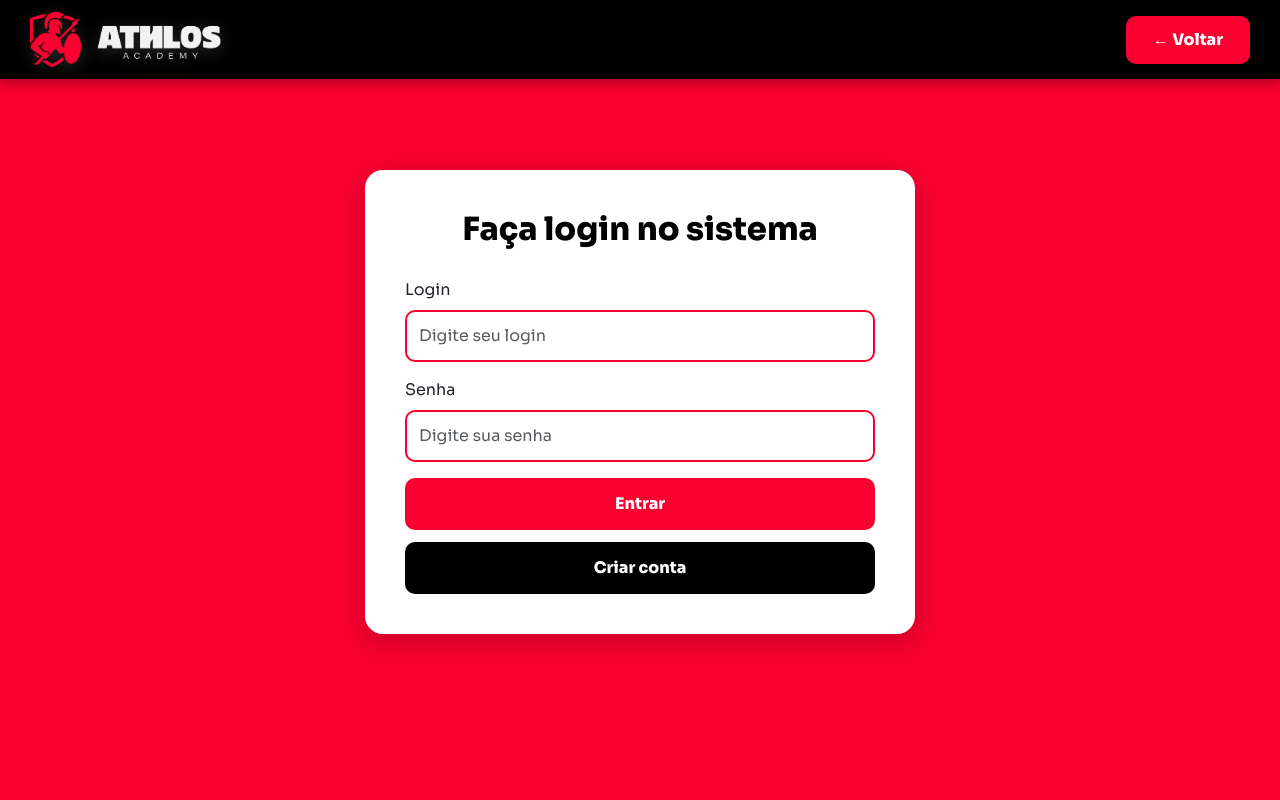
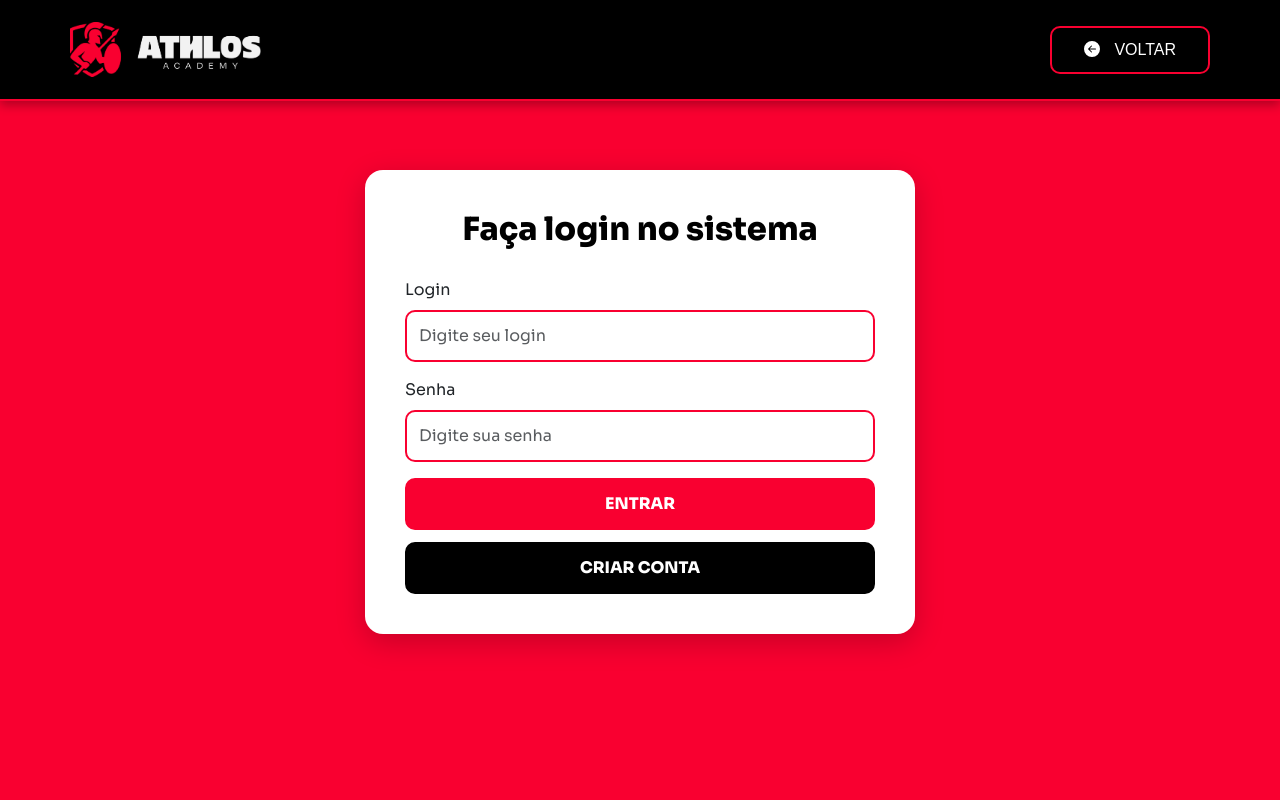
Before and after one commit to lightdsgn/AthlosAcademy-PWEB1_2025_2, a PHP site: page /php/admin/login.php in a window 1280 px wide. Run offline with PHP 8.4, Linux system fonts and the light colour scheme.

Commit message:
Atualização 1.1

```diff
--- a/php/admin/index.php
+++ b/php/admin/index.php
@@ -27,6 +27,9 @@ $dbProdutos = new db('produto');
 $totalProdutos = count($dbProdutos->all());
 
 
+
+$novosUsuariosSemana = [5, 10, 7, 12, 8, 6, 9];
+$treinosPorInstrutor = [20, 35, 15, 25, 18, 22, 30, 27];
 
 
 $alertas = [
--- a/php/admin/login.php
+++ b/php/admin/login.php
@@ -48,25 +48,34 @@ if (!empty($_POST)) {
     flex-direction: column;
     align-items: center;
     padding-top: 40px;
+    overflow-x: hidden;
 }
+
+
 
         header {
             width: 100%;
             background: #000;
-            padding: 12px 30px;
+            padding: 22px 50px;
             display: flex;
             align-items: center;
             justify-content: space-between;
             position: fixed;
             top: 0;
             left: 0;
+            border-bottom: 2px solid #f90030;
             box-shadow: 0 4px 10px rgba(0,0,0,0.3);
             z-index: 100;
         }
 
         .header-logo {
             height: 55px;
-            filter: drop-shadow(0px 4px 8px rgba(255,255,255,0.15));
+            margin-left:20px;
+            transition: transform 0.3s ease-in-out;
+        }
+
+        .header-logo:hover {
+            transform: scale(1.05);
         }
 
         .btn-header-voltar {
@@ -127,6 +136,22 @@ if (!empty($_POST)) {
         .btn-login:hover {
             background-color: #ff004d;
             transform: scale(1.05);
+            color: #fff;
+        }
+        .botao-login {
+            background-color: #000;
+            border: 2px solid #f90030;
+            border-radius: 10px;
+            margin-right:20px;
+            padding: 10px 40px;
+            font-family: 'Sora ExtraBold', sans-serif;
+            color: #ffffff;
+            cursor: pointer;
+            transition: background 0.3s ease, transform 0.2s ease;
+        }
+        .botao-login:hover {
+            background-color: #ff004d;
+            transform: scale(1.05);
         }
 
         .btn-secondary {
@@ -142,8 +167,8 @@ if (!empty($_POST)) {
         }
         .btn-secondary:hover {
             transform: scale(1.05);
-            border-color: #f90030;
-            color: #f90030;
+            border-color: #000000ff;
+
             background: #000;
         }
 
@@ -156,10 +181,23 @@ if (!empty($_POST)) {
 <body>
 
 
+
     <header>
         <img src="../../img/LOGO-ATHLOS2.png" class="header-logo" alt="Athlos Logo">
 
-        <a href="../index.html" class="btn-header-voltar">← Voltar</a>
+                   <button
+    style="margin-left:30px;width: 160px; padding-left:3px; padding-right:3px"
+    class="botao-login"
+    onclick="window.location.href='../../index.html'">
+
+    <svg xmlns="http://www.w3.org/2000/svg" width="16" height="16"
+        style="margin-right:10px; margin-top:-3px"
+        fill="currentColor" viewBox="0 0 16 16">
+        <path d="M8 0a8 8 0 1 0 0 16A8 8 0 0 0 8 0m3.5 7.5a.5.5 0 0 1 0 1H5.707l2.147 2.146a.5.5 0 0 1-.708.708l-3-3a.5.5 0 0 1 0-.708l3-3a.5.5 0 1 1 .708.708L5.707 7.5z" />
+    </svg>
+    VOLTAR
+</button>
+
     </header>
 
 
@@ -182,8 +220,8 @@ if (!empty($_POST)) {
                 <input class="form-control" type="password" name="senha" placeholder="Digite sua senha">
             </div>
 
-            <button class="btn btn-login" type="submit">Entrar</button>
-            <a class="btn btn-secondary" href="usuario/UsuarioForm.php">Criar conta</a>
+            <button class="btn btn-login" type="submit">ENTRAR</button>
+            <a class="btn btn-secondary" href="usuario/UsuarioForm.php">CRIAR CONTA</a>
         </form>
     </div>
 
--- a/php/admin/post/PostForm.php
+++ b/php/admin/post/PostForm.php
@@ -66,7 +66,7 @@ if (!empty($_POST)) {
 
     <style>
         body { background: #f90030; font-family: 'Sora', sans-serif; min-height: 100vh; padding: 40px 0; display: flex; justify-content: center; }
-        .card-form { background: #fff; width: 100%; margin-left: 110px; margin-top: 60px; max-width: 900px; border-radius: 20px; padding: 35px; box-shadow: 0 12px 30px rgba(0,0,0,0.12); animation: fade .3s ease-out; }
+        .card-form { background: #fff; width: 100%;margin-bottom: 100px; margin-left: 110px; margin-top: 60px; max-width: 900px; border-radius: 20px; padding: 35px; box-shadow: 0 12px 30px rgba(0,0,0,0.12); animation: fade .3s ease-out; }
         @keyframes fade { from { opacity: 0; transform: translateY(10px); } to { opacity: 1; transform: translateY(0); } }
         .title { font-weight: 800; color: #000; border-left: 6px solid #f90030; padding-left: 15px; margin-bottom: 25px; }
         .form-label { font-weight: 600; }
--- a/php/admin/post/PostList.php
+++ b/php/admin/post/PostList.php
@@ -66,6 +66,7 @@ if (!empty($_POST['valor'])) {
 
         .card-lista {
             margin-top: 50px;
+            margin-bottom: 100px;
             background: #fff;
             width: 95%;
             max-width: 1100px;
--- a/php/admin/produto/ProdutoForm.php
+++ b/php/admin/produto/ProdutoForm.php
@@ -96,6 +96,7 @@ exit;
             width: 100%;
             margin-left: 110px;
             margin-top: 60px;
+            margin-bottom: 100px;
             max-width: 900px;
             border-radius: 20px;
             padding: 35px;
--- a/php/admin/produto/ProdutoList.php
+++ b/php/admin/produto/ProdutoList.php
@@ -60,12 +60,13 @@ if ($busca) {
 
         .card-lista {
             margin-top: 50px;
+            margin-bottom: 100px;
             background: #fff;
             width: 95%;
             max-width: 1100px;
             padding: 40px;
             border-radius: 20px;
-                    animation: fade .3s ease-out;
+            animation: fade .3s ease-out;
         }
 
         @keyframes fade {
--- a/php/admin/treino/TreinoForm.php
+++ b/php/admin/treino/TreinoForm.php
@@ -83,6 +83,7 @@ if (!empty($_POST)) {
             width:95%;
             max-width:900px;
             margin-top:60px;
+            margin-bottom: 100px;
             padding:35px;
             border-radius:20px;
             box-shadow:0 12px 30px rgba(0,0,0,0.12);
--- a/php/admin/treino/TreinoList.php
+++ b/php/admin/treino/TreinoList.php
@@ -69,7 +69,8 @@ if (!empty($busca)) {
             border-radius:20px;
             box-shadow:0 12px 30px rgba(0,0,0,0.12);
             margin-top:60px;
-                    animation: fade .3s ease-out;
+            margin-bottom: 100px;
+            animation: fade .3s ease-out;
         }
 
         @keyframes fade {
--- a/php/admin/usuario/UsuarioForm.php
+++ b/php/admin/usuario/UsuarioForm.php
@@ -123,6 +123,7 @@ if (!empty($_POST)) {
             width: 100%;
             margin-left: 50px;
             margin-top: 60px;
+            margin-bottom: 100px;
             max-width: 1000px;
             border-radius: 20px;
             padding: 35px;
--- a/php/admin/usuario/UsuarioList.php
+++ b/php/admin/usuario/UsuarioList.php
@@ -60,6 +60,7 @@ if ($busca) {
 
         .card-lista {
             margin-top: 50px;
+            margin-bottom: 100px;
             background: #fff;
             width: 95%;
             max-width: 1100px;
```
Also changed, not shown: img/TELA1.png (added), img/TELA2.png (added), img/TELA3.png (added), img/TELA4.png (added), img/TELA5.png (added). Lines whose indentation alone changed are shown as unchanged.
